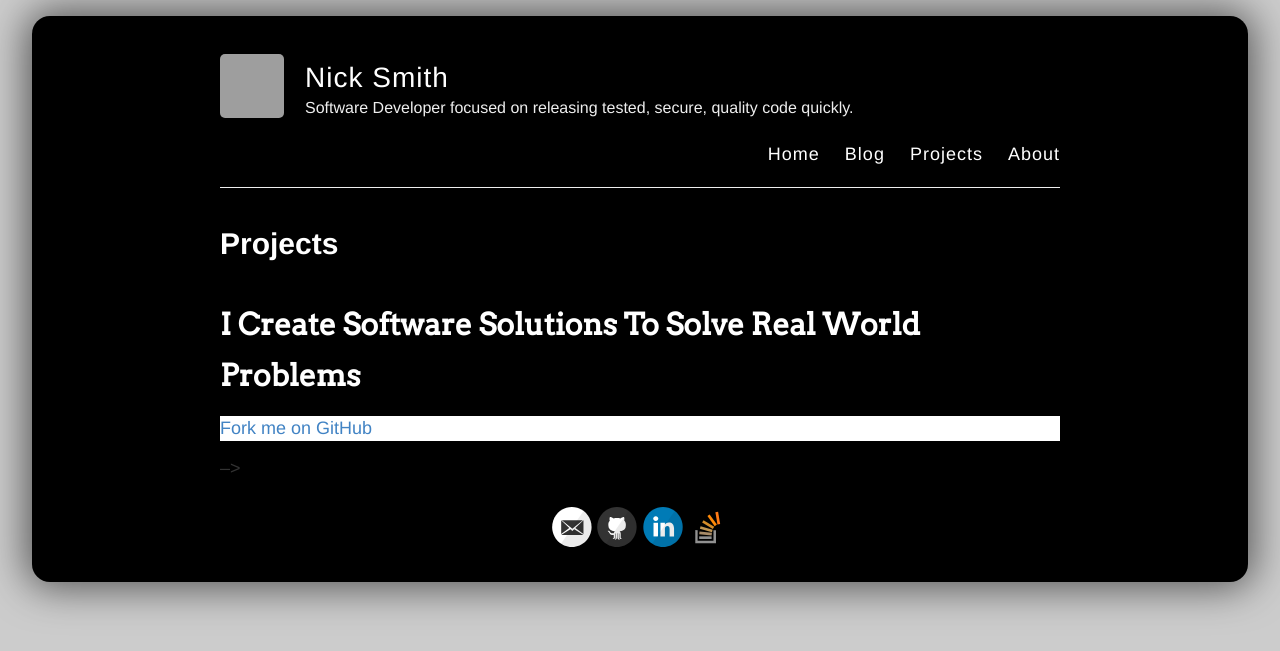
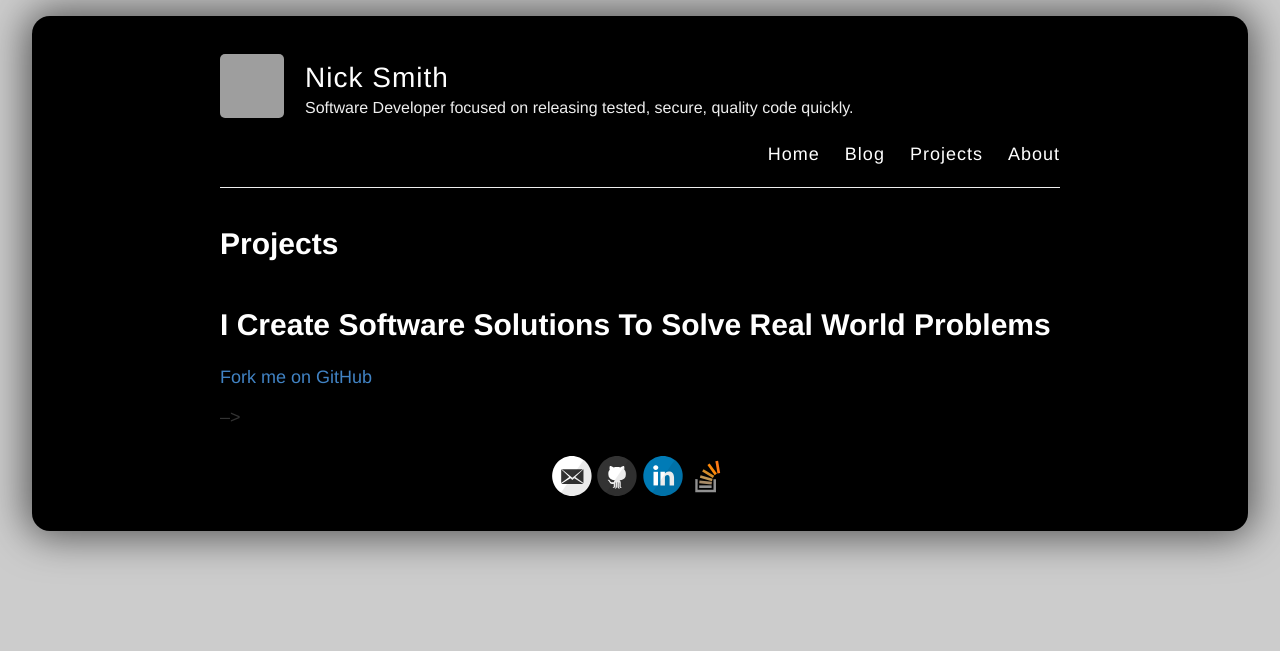
Before and after one commit to clickthisnick/clickthisnick.github.io, a Jekyll site: the page built from projects.md, in a window 1280 px wide. Shown: the top 651 px of the page. Built offline with Jekyll 4.4.1, drawn with Linux system fonts in a browser that asks for light colours; nearby versions of some CDN libraries; library files that are not in the unit come from our copies; grey boxes are pictures that could not be loaded.

Commit message:
Chore - Editing out css

```diff
--- a/index.html
+++ b/index.html
@@ -8,6 +8,7 @@ title: Homepage
 
 <html>
   <body>
+
     <div class="row">
       <div class="col-lg-12 text-center">
         <h1>
--- a/style.scss
+++ b/style.scss
@@ -51,19 +51,19 @@ body {
     padding: 1em 1em 1em 1em;
 }
 
-.title{
-    font-family: 'Arvo', serif;
-    color:white;
-}
-
-.white-row{
-    background-color: white;
-}
-
-.black-row{
-    background-color: black;
-    height:10px;
-}
+// .title{
+//     font-family: 'Arvo', serif;
+//     color:white;
+// }
+//
+// .white-row{
+//     background-color: white;
+// }
+//
+// .black-row{
+//     background-color: black;
+//     height:10px;
+// }
 
 .container {
   margin: 0 auto;
```
